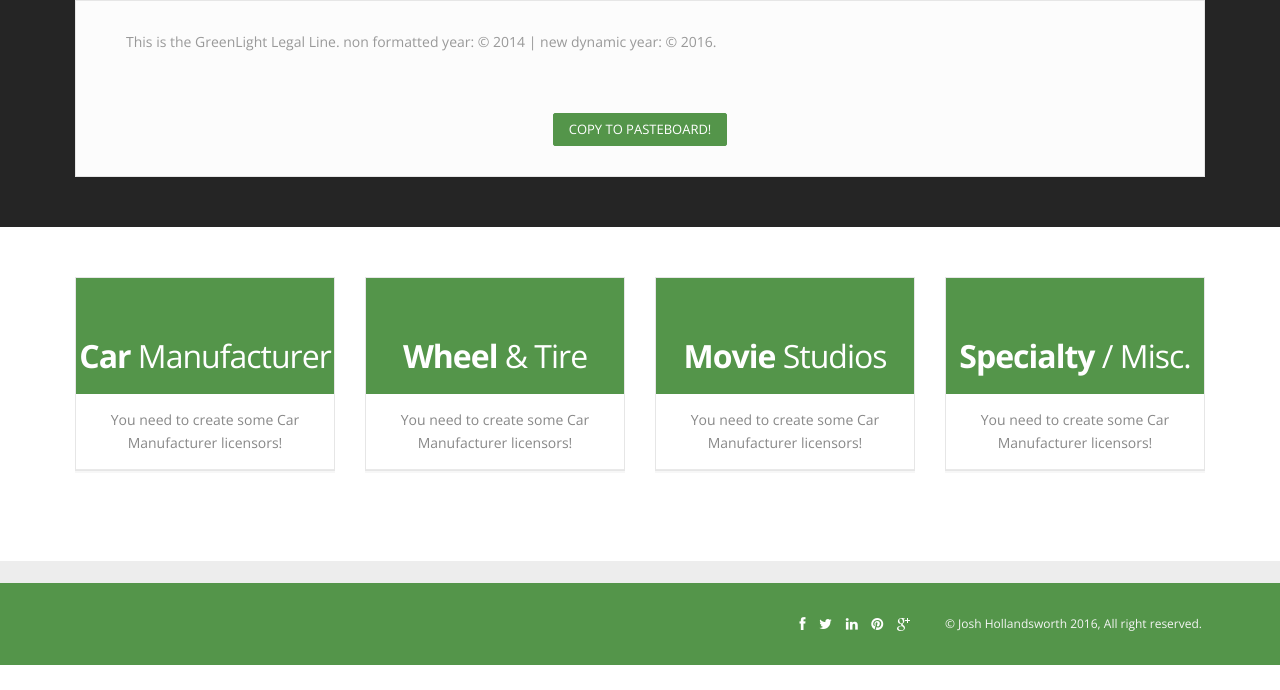
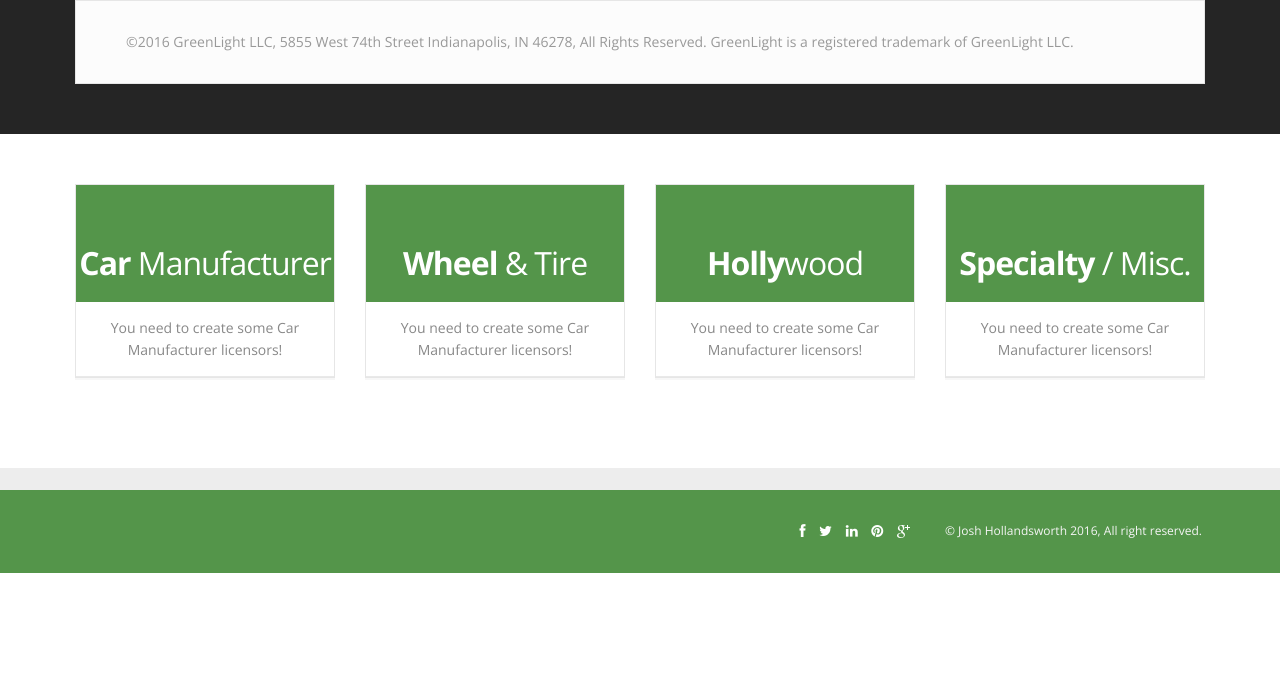
Before and after one commit to hollanjs/licensing, a Django app: page / in a window 1280 px wide. Shown: the part 110-800 px from the top of the page. Run offline with Django 3.2, Linux system fonts and the light colour scheme; data that the repository does not hold is empty; some libraries are stand-ins or nearby versions.

Commit message:
updated app.js regex, removed copy button from compiler.html

```diff
--- a/src/app/static/app/js/app.js
+++ b/src/app/static/app/js/app.js
@@ -10,17 +10,80 @@ $(function() {
     console.log("switches loaded!");
 
 
-    // update licensing block with selected legal lines
-
-    $(document).on('change', '.js-switch', function (event) {
-    	selection = event.currentTarget;
-    	$('.licensing-block #' + selection.id).toggle();
-    });
-
     // set [YEAR] to current year in licensing-block
 
     var date = new Date();
 	var year = date.getFullYear();
-	$('.licensing-block').html($('.licensing-block').html().replace('[YEAR]', year));
+	$('.licensing-block').html($('.licensing-block').html().replace(/\[YEAR\]/g, year));
+
+
+    // update licensing block with selected legal lines
+
+    $(document).on('change', '.js-switch', function (event) {
+        selection = event.currentTarget;
+        $('.licensing-block #' + selection.id).toggle();
+    });
+
+
+
+    // // Copy and paste function - bring this back later...
+    // document.getElementById("copyButton").addEventListener("click", function() {
+    //     console.log(document.getElementById("copyTarget"));
+    //     copyToClipboard(document.getElementById("copyTarget"));
+    // });
+
+    // function copyToClipboard(elem) {
+    //       // create hidden text element, if it doesn't already exist
+    //     var targetId = "_hiddenCopyText_";
+    //     var isInput = elem.tagName === "INPUT" || elem.tagName === "TEXTAREA";
+    //     var origSelectionStart, origSelectionEnd;
+    //     if (isInput) {
+    //         // can just use the original source element for the selection and copy
+    //         target = elem;
+    //         origSelectionStart = elem.selectionStart;
+    //         origSelectionEnd = elem.selectionEnd;
+    //     } else {
+    //         // must use a temporary form element for the selection and copy
+    //         target = document.getElementById(targetId);
+    //         if (!target) {
+    //             var target = document.createElement("textarea");
+    //             target.style.position = "absolute";
+    //             target.style.left = "-9999px";
+    //             target.style.top = "0";
+    //             target.id = targetId;
+    //             document.body.appendChild(target);
+    //         }
+    //         target.textContent = elem.textContent;
+    //     }
+    //     // select the content
+    //     var currentFocus = document.activeElement;
+    //     target.focus();
+    //     target.setSelectionRange(0, target.value.length);
+
+    //     // copy the selection
+    //     var succeed;
+    //     try {
+    //           succeed = document.execCommand("copy");
+    //     } catch(e) {
+    //         succeed = false;
+    //     }
+    //     // restore original focus
+    //     if (currentFocus && typeof currentFocus.focus === "function") {
+    //         currentFocus.focus();
+    //     }
+
+    //     if (isInput) {
+    //         // restore prior selection
+    //         elem.setSelectionRange(origSelectionStart, origSelectionEnd);
+    //     } else {
+    //         // clear temporary content
+    //         target.textContent = "";
+    //     }
+    //     return succeed;
+    // }
+    //
+
+
+
 
 });
--- a/src/app/templates/app/compiler.html
+++ b/src/app/templates/app/compiler.html
@@ -70,16 +70,16 @@
 			<div class="col-lg-12">
 				<div class="pricing-box-alt">
 					<div class="pricing-action">
-						<p class="text-muted licensing-block">
-							This is the GreenLight Legal Line. non formatted year: &copy; 2014 | new dynamic year: &copy; [YEAR].
+						<p class="text-muted licensing-block" id="copyTarget">
+							©[YEAR] GreenLight LLC, 5855 West 74th Street Indianapolis, IN 46278, All Rights Reserved. GreenLight is a registered trademark of GreenLight LLC.
 							{% for lic in licensors %}
 								<span id="{{ lic.pk }}" style="display:none;">{{ lic.legal }}</span>
 							{% endfor %}
 						</p>
 					</div>
-					<div class="pricing-action">
-						<a href="#" class="btn btn-medium btn-theme"><i class="icon-bolt"></i> Copy to Pasteboard!</a>
-					</div>
+<!-- 					<div class="pricing-action">
+						<a href="#" class="btn btn-medium btn-theme" id="copyButton">Copy to Pasteboard!</a>
+					</div> -->
 				</div>
 			</div>
 		</div>
@@ -228,7 +228,7 @@ but feel free to uncomment below and copy and paster where you need some spacing
 			<div class="col-lg-3">
 				<div class="pricing-box-alt special">
 					<div class="pricing-heading">
-						<h3><strong>Movie</strong> Studios</h3>
+						<h3><strong>Holly</strong>wood</h3>
 					</div>
 					<!-- <div class="pricing-terms">
 						<h6>&#36;15.00 / Month</h6>
```
Also changed, not shown: src/app/urls.py (line endings or trailing spaces).
